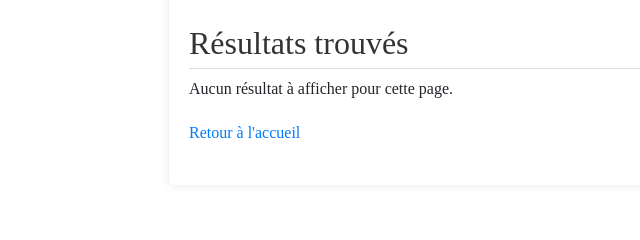
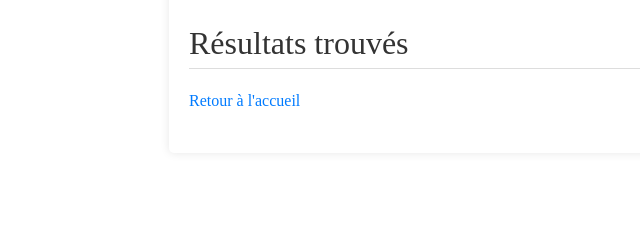
Before and after one commit to Lorel12/opesc_projet, a Flask app: page /resultats in a window 1280 px wide. Shown: the part 356-596 px from the top of the page, without its empty margins (21-661 px from the left). Run offline with Flask 3, Linux system fonts and the light colour scheme; the visitor is signed in with stand-in values (Sample User, id 1); data that the repository does not hold is empty; some libraries are stand-ins or nearby versions.

Commit message:
Update resultats.html

```diff
--- a/templates/resultats.html
+++ b/templates/resultats.html
@@ -79,7 +79,7 @@
                       </div>
                   {% endfor %}
               {% else %}
-                <p>Aucun résultat à afficher pour cette page.</p>
+                <!--<p>Aucun résultat à afficher pour cette page.</p>-->
               {% endif %}
             </div>
 
```
